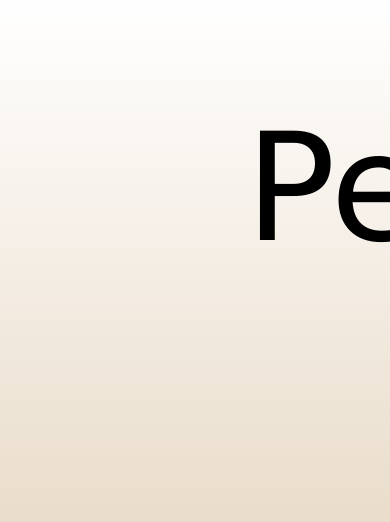
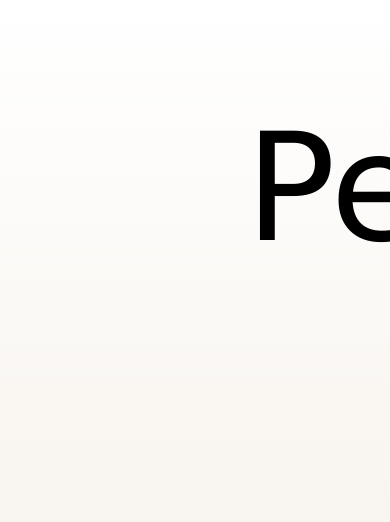
Before and after one commit to snowystars1/snowystars1.github.io, a plain HTML site: page HTML/projects.html in a window 390 px wide. Shown: the top 522 px of the page. Drawn offline with Linux system fonts and the light colour scheme.

Commit message:
Linear Gradients for Mobile and Text Size Increase
Tried to fix linear gradients for mobile based on what worked for my index.html page.

Increased header sizes for vision purposes on mobile devices.

```diff
--- a/StyleSheets/eachProject.css
+++ b/StyleSheets/eachProject.css
@@ -1,16 +1,33 @@
 html {
-	height: 100%;
+	/*height: 100%;*/
+  height: auto;
 }
 
 body {
 	text-align: center;
 	width: auto;
-	height: 100%;
+	/*height: 100%;
     margin: 0;
     background-repeat: no-repeat;
     background-attachment: fixed;
 	background-image: linear-gradient(white, #dcc7aa);
-	background-size: auto, auto;
+	background-size: auto, auto;*/
+
+  height: 100%;
+  margin: 0;
+  -webkit-background-size: cover;
+  -moz-background-size: cover;
+  -o-background-size: cover;
+  background-size: cover;
+  background: #dcc7aa;
+  background-repeat: no-repeat;
+  background: linear-gradient(white, #dcc7aa);
+  background: -webkit-linear-gradient( to bottom, white, #dcc7aa);
+  background: -moz-linear-gradient( to bottom, white, #dcc7aa);
+  background: -ms-linear-gradient( to bottom, white, #dcc7aa);
+  background: -o-linear-gradient( to bottom, white, #dcc7aa);
+  background: linear-gradient( to bottom, white, #dcc7aa);
+
 	min-width: 1000px;
 }
 
--- a/StyleSheets/index.css
+++ b/StyleSheets/index.css
@@ -10,12 +10,12 @@ h1 {
 }
 
 h2 {
-	font: 40px arial, sans-serif;
+	font: 46px arial, sans-serif;
 	font-weight: 600;
 }
 
 h3 {
-	font: 30px arial, sans-serif;
+	font: 38px arial, sans-serif;
 	font-weight: 600;
 }
 /*
@@ -80,6 +80,8 @@ div {
   	text-decoration: none;
   	display: inline-block;
   	font-family: Verdana, Geneva, sans-serif;
+  	font-size: 35px;
+  	font-weight: 600;
   	/*margin: 4px 2px;*/
   	cursor: pointer;
   	-webkit-transition-duration: 0.4s; /* Safari */
--- a/StyleSheets/projects.css
+++ b/StyleSheets/projects.css
@@ -1,3 +1,7 @@
+html {
+	height: auto;
+}
+
 h1 {
 	font: 150px Verdana, sans-serif;
 	width: 100%;
@@ -7,10 +11,26 @@ h1 {
 
 body {
 	height: 100%;
-	background-repeat: no-repeat;
+	/*background-repeat: no-repeat;
 	background-attachment: fixed;
 	margin: 0;
-	background-image: linear-gradient(white, #dcc7aa);
+	background-image: linear-gradient(white, #dcc7aa);*/
+
+
+	height: 100%;
+	margin: 0;
+    -webkit-background-size: cover;
+    -moz-background-size: cover;
+    -o-background-size: cover;
+    background-size: cover;
+    background: #dcc7aa;
+    background-repeat: no-repeat;
+    background: linear-gradient(white, #dcc7aa);
+    background: -webkit-linear-gradient( to bottom, white, #dcc7aa);
+    background: -moz-linear-gradient( to bottom, white, #dcc7aa);
+    background: -ms-linear-gradient( to bottom, white, #dcc7aa);
+    background: -o-linear-gradient( to bottom, white, #dcc7aa);
+    background: linear-gradient( to bottom, white, #dcc7aa);
 
 
 	min-width: 1650px;
```
